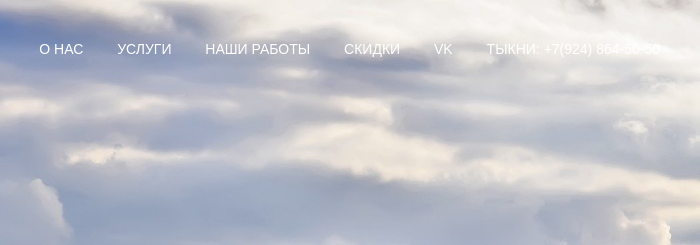
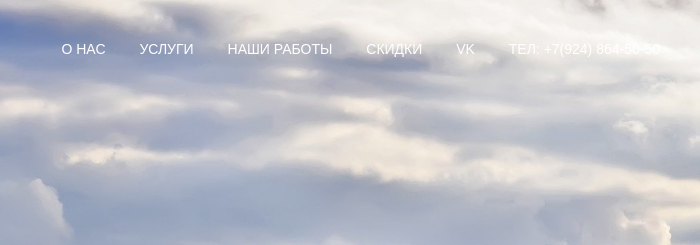
Before and after one commit to Dulluur/FeedorYkt, a plain HTML site: page index.html in a window 1280 px wide. Shown: the top 245 px of the page, 565-1265 px from the left. Drawn offline with nearby package versions, Linux system fonts and the light colour scheme.

Commit message:
Update index.html

```diff
--- a/index.html
+++ b/index.html
@@ -31,7 +31,7 @@
 					<a class="nav__link" href="#" data-scroll="#works">Наши работы</a>
 					<a class="nav__link" href="#" data-scroll="#footer">Скидки</a>
 					<a class="nav__link" href="#">Vk</a>
-					<a class="nav__link" href="tel:+79841194020">Тыкни: +7(924) 864-50-50</a>
+					<a class="nav__link" href="tel:+79841194020">Тел: +7(924) 864-50-50</a>
 				</nav>
 
 				<button class="nav-toggle" id="nav_toggle" type="button">
```
